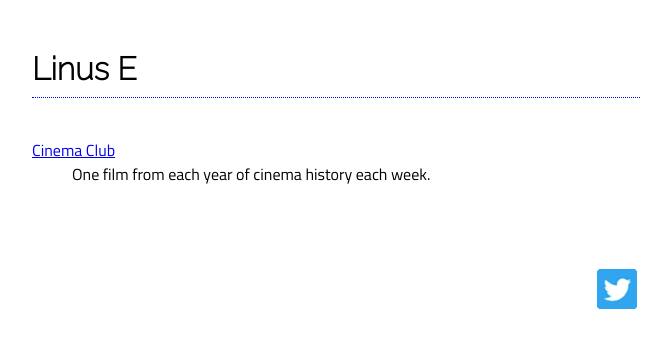
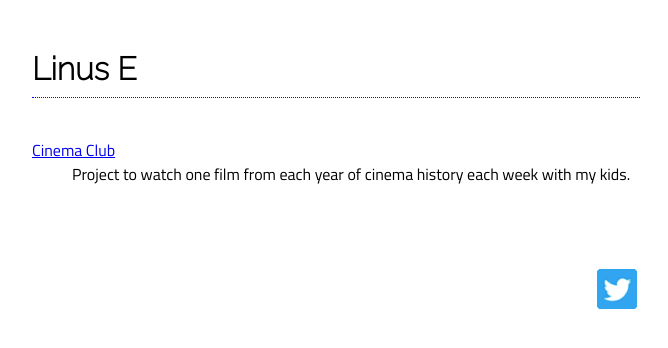
Before and after one commit to Linus-E/linus-e.github.io, a Jekyll site: the page built from index.html, in a window 1280 px wide. Shown: the top 348 px of the page, without its empty margins (304-972 px from the left). Built offline with Jekyll 4.4.1, drawn with Linux system fonts in a browser that asks for light colours.

Commit message:
Update index.html

```diff
--- a/index.html
+++ b/index.html
@@ -8,7 +8,7 @@ layout: normalPage
 
 <DL>
 <DT><A href="clubs/cinema/index.html">Cinema Club</A></DT>
-<DD>One film from each year of cinema history each week.</DD>
+<DD>Project to watch one film from each year of cinema history each week with my kids.</DD>
 
 </DL>
   <TABLE style="width:100%; margin-top:80px;">
```
